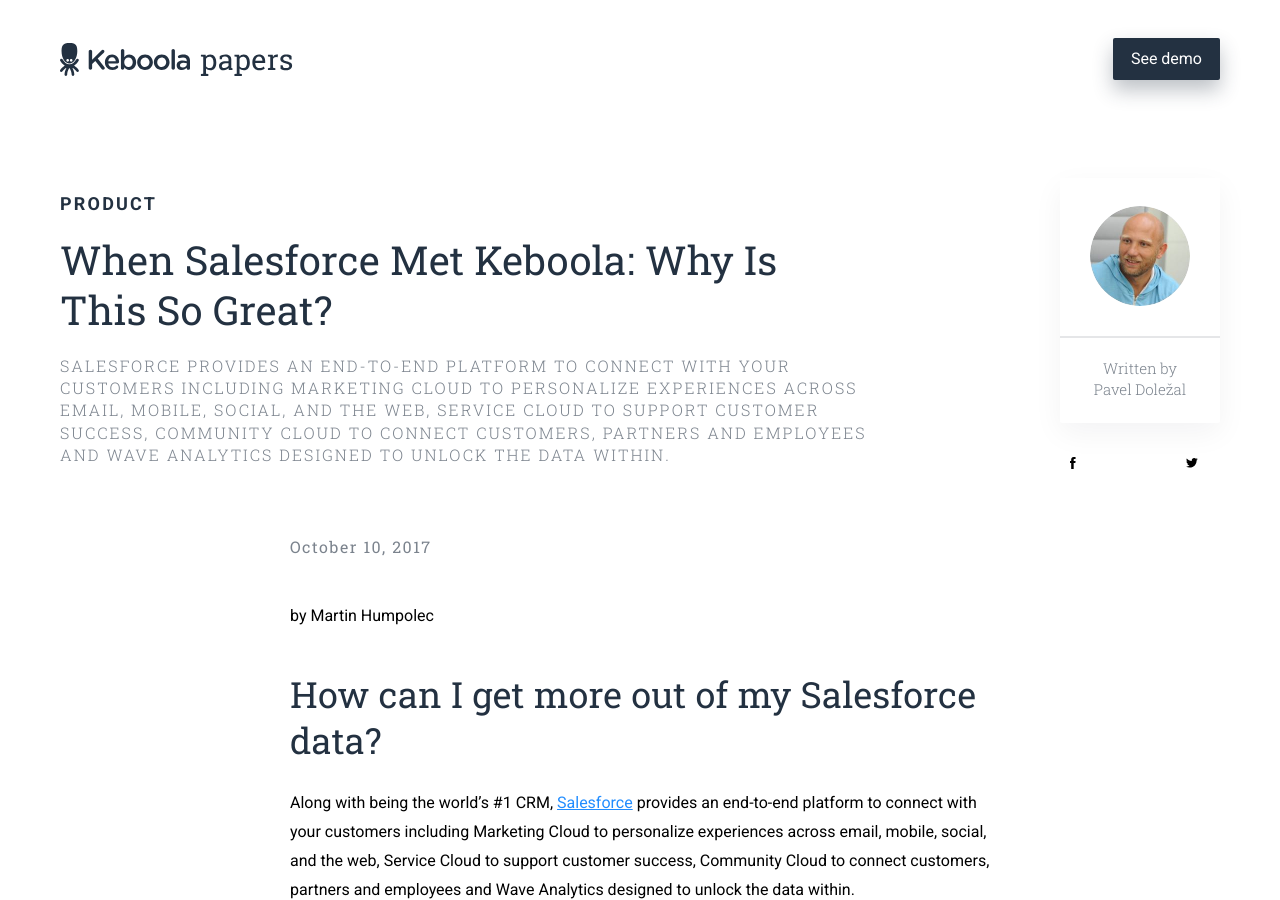
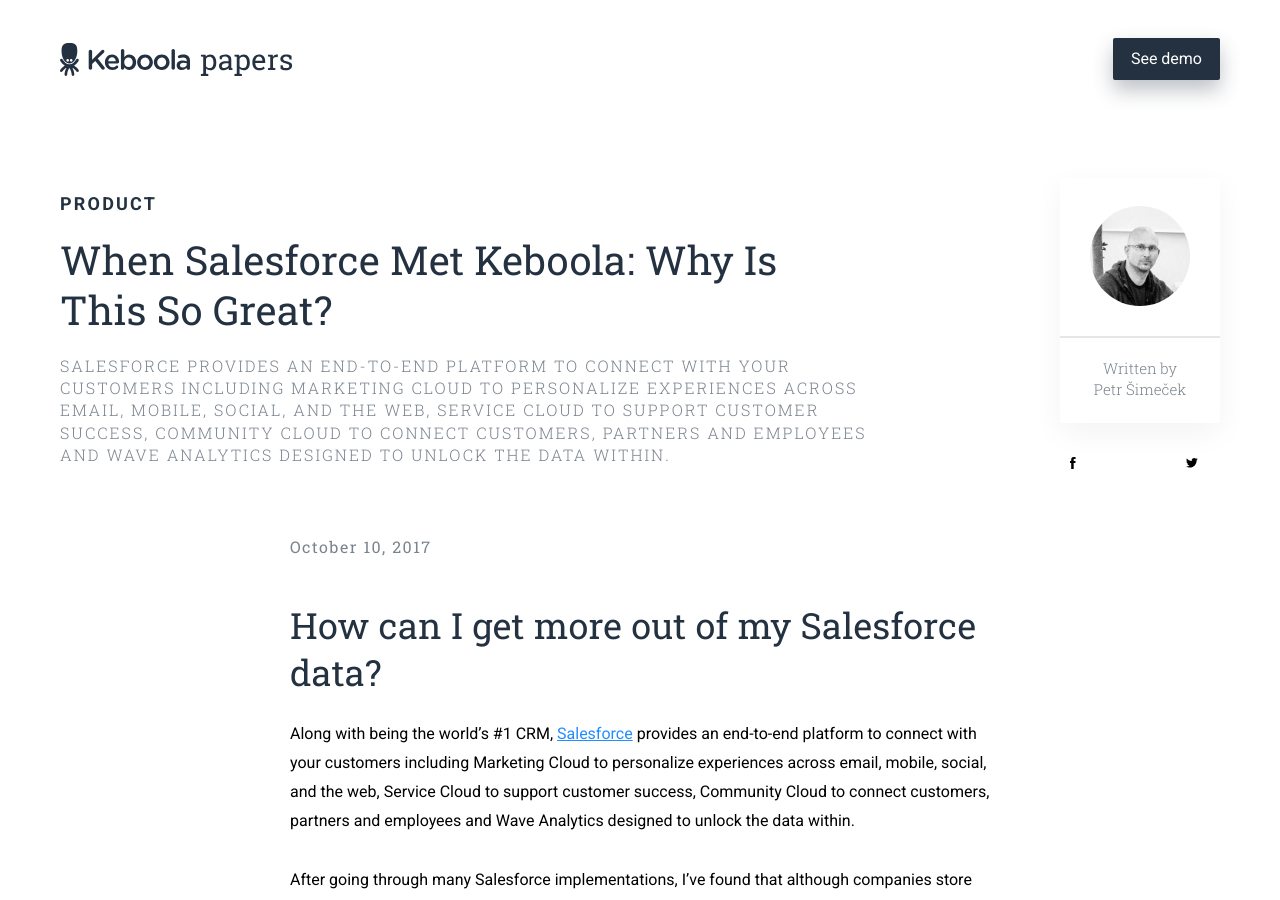
Before and after one commit to keboola/blog, a Jekyll site: the page built from _posts/2018-10-11-when-salesforce-met-keboola.md, in a window 1280 px wide and 900 px high. Built offline with Jekyll 4.4.1, drawn with Linux system fonts in a browser that asks for light colours; nearby versions of some CDN libraries.

Commit message:
Update from Forestry.io - Updated 2018-10-11-when-salesforce-met-keboola.md

```diff
--- a/_posts/2018-10-11-when-salesforce-met-keboola.md
+++ b/_posts/2018-10-11-when-salesforce-met-keboola.md
@@ -7,13 +7,11 @@
   Marketing Cloud to personalize experiences across email, mobile, social, and the
   web, Service Cloud to support customer success, Community Cloud to connect customers,
   partners and employees and Wave Analytics designed to unlock the data within.
-user: pavel-dolezal
+user: petr-simecek
 coverphoto: ''
 coverphoto_slider: ''
 
 ---
-by Martin Humpolec
-
 ## How can I get more out of my Salesforce data?
 
 Along with being the world’s #1 CRM, [Salesforce](https://www.salesforce.com/) provides an end-to-end platform to connect with your customers including Marketing Cloud to personalize experiences across email, mobile, social, and the web, Service Cloud to support customer success, Community Cloud to connect customers, partners and employees and Wave Analytics designed to unlock the data within.
```
